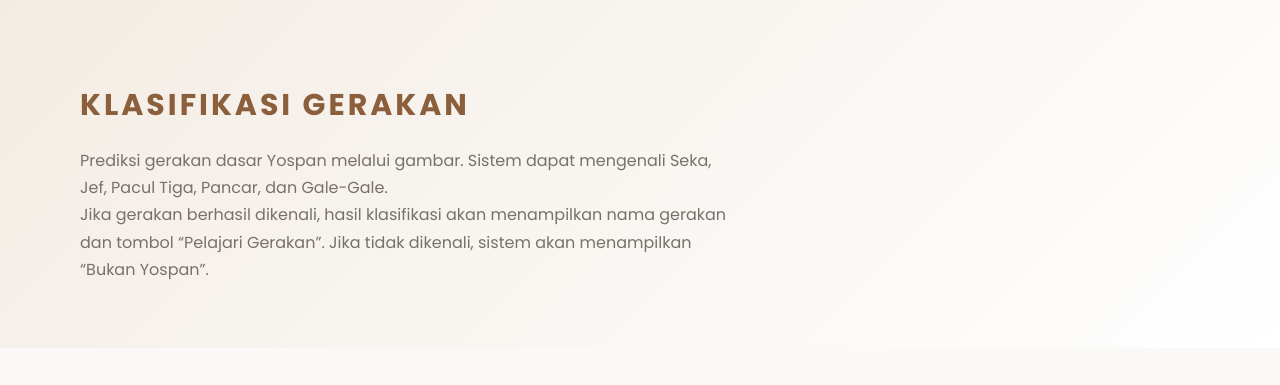
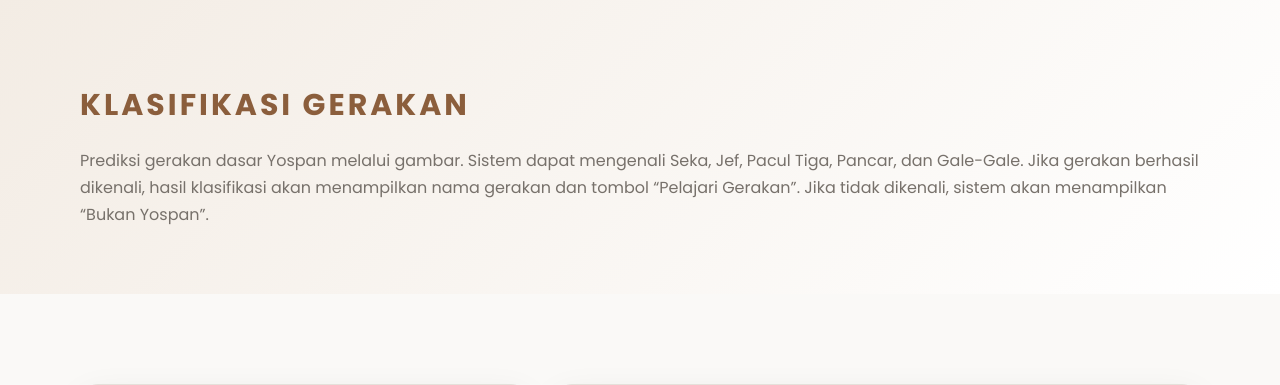
Before and after one commit to agung19xx/website-yospan, a Flask app: page /klasifikasi in a window 1280 px wide. Shown: the part 75-460 px from the top of the page. Run offline with Flask 3, Linux system fonts and the light colour scheme; parts of the project's set-up code (start-up, migrations or seed data) failed here and were passed over.

Commit message:
Perbaiki style.css dan index.html dan klasifikasi.html

```diff
--- a/static/css/style.css
+++ b/static/css/style.css
@@ -103,6 +103,11 @@ input {
   font-size: 30px;
   letter-spacing: 3px;
   margin-bottom: 16px;
+}
+
+/* Paragraf deskripsi di halaman Klasifikasi dibuat memanjang penuh */
+.page-header p.deskripsi-lebar {
+  max-width: 100%;
 }
 
 /* ============================================================
@@ -2373,3 +2378,36 @@ img {
     font-size: 12px;
   }
 }
+
+
+/* ============================================================
+   GERAKAN DASAR: 5 kartu, baris bawah (2 kartu) di tengah
+============================================================ */
+
+/* Layar lebar (di atas 900px): 3 kartu di atas, 2 kartu di tengah bawah */
+@media (min-width: 901px) {
+  .movement-grid {
+    grid-template-columns: repeat(6, 1fr);
+  }
+
+  .movement-grid .movement-card {
+    grid-column: span 2;
+  }
+
+  .movement-grid .movement-card:nth-child(4) {
+    grid-column: 2 / span 2;
+  }
+
+  .movement-grid .movement-card:nth-child(5) {
+    grid-column: 4 / span 2;
+  }
+}
+
+/* Tablet (651px sampai 900px): 2 kolom, kartu ke-5 di tengah */
+@media (min-width: 651px) and (max-width: 900px) {
+  .movement-grid .movement-card:nth-child(5) {
+    grid-column: 1 / -1;
+    justify-self: center;
+    width: calc(50% - 9px);
+  }
+}
--- a/templates/klasifikasi.html
+++ b/templates/klasifikasi.html
@@ -58,15 +58,12 @@
   <div class="container">
     <span class="eyebrow eyebrow-besar"> KLASIFIKASI GERAKAN </span>
 
-        <p>
+    <p class="deskripsi-lebar">
       Prediksi gerakan dasar Yospan melalui gambar. Sistem dapat mengenali
-          Seka, Jef, Pacul Tiga, Pancar, dan Gale-Gale.
-        </p>
-
-        <p>
-          Jika gerakan berhasil dikenali, hasil klasifikasi akan menampilkan
-          nama gerakan dan tombol “Pelajari Gerakan”. Jika tidak dikenali,
-          sistem akan menampilkan “Bukan Yospan”.
+      Seka, Jef, Pacul Tiga, Pancar, dan Gale-Gale. Jika gerakan berhasil
+      dikenali, hasil klasifikasi akan menampilkan nama gerakan dan
+      tombol “Pelajari Gerakan”. Jika tidak dikenali, sistem akan menampilkan
+      “Bukan Yospan”.
     </p>
   </div>
 </section>
```
Also changed, not shown: templates/index.html (+0 -10 lines). Lines whose indentation alone changed are shown as unchanged.
